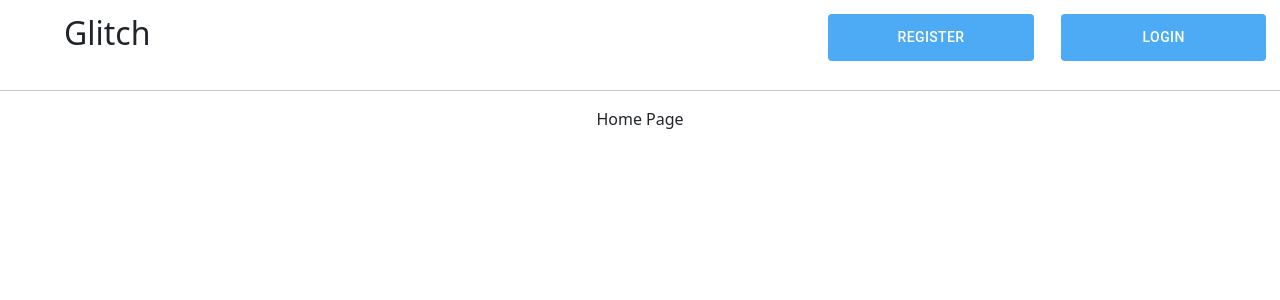
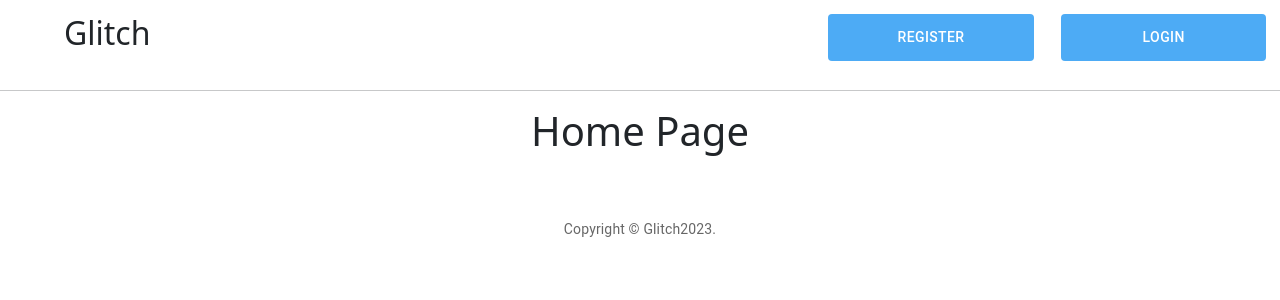
Before and after one commit to ZXGBryce/9900backup, a React (Create React App) app in the folder frontend/: page / in a window 1280 px wide. Shown: the top 300 px of the page. Built offline with nearby package versions, Linux system fonts and the light colour scheme.

Commit message:
frontend Patrick 10 Oct 02:25

```diff
--- a/frontend/src/pages/dashboard.jsx
+++ b/frontend/src/pages/dashboard.jsx
@@ -1,10 +1,15 @@
+import { Copyright } from '../helper';
+
 function Dashboard () {
     return (
+    <>
 
       <div className="App">
         Dashboard Page
       </div>
+      <Copyright sx={{ mt: 8, mb: 4 }} />
 
+    </>
     )
   }
 
--- a/frontend/src/pages/home.jsx
+++ b/frontend/src/pages/home.jsx
@@ -2,6 +2,7 @@ import React from 'react';
 import { BrowserRouter, Routes, Link, Route, useNavigate, useLocation } from 'react-router-dom';
 import Button from '@mui/material/Button';
 import { styled } from '@mui/material/styles';
+import { Copyright } from '../helper';
 
 const CustomButton = styled(Button)({
   width: '20%',
@@ -31,8 +32,9 @@ const Home = () => {
       <hr />
 
       <div className="App">
-        Home Page
+        <h1>Home Page</h1>
       </div>
+      <Copyright sx={{ mt: 8, mb: 4 }} />
     </>
   );
 }
```
